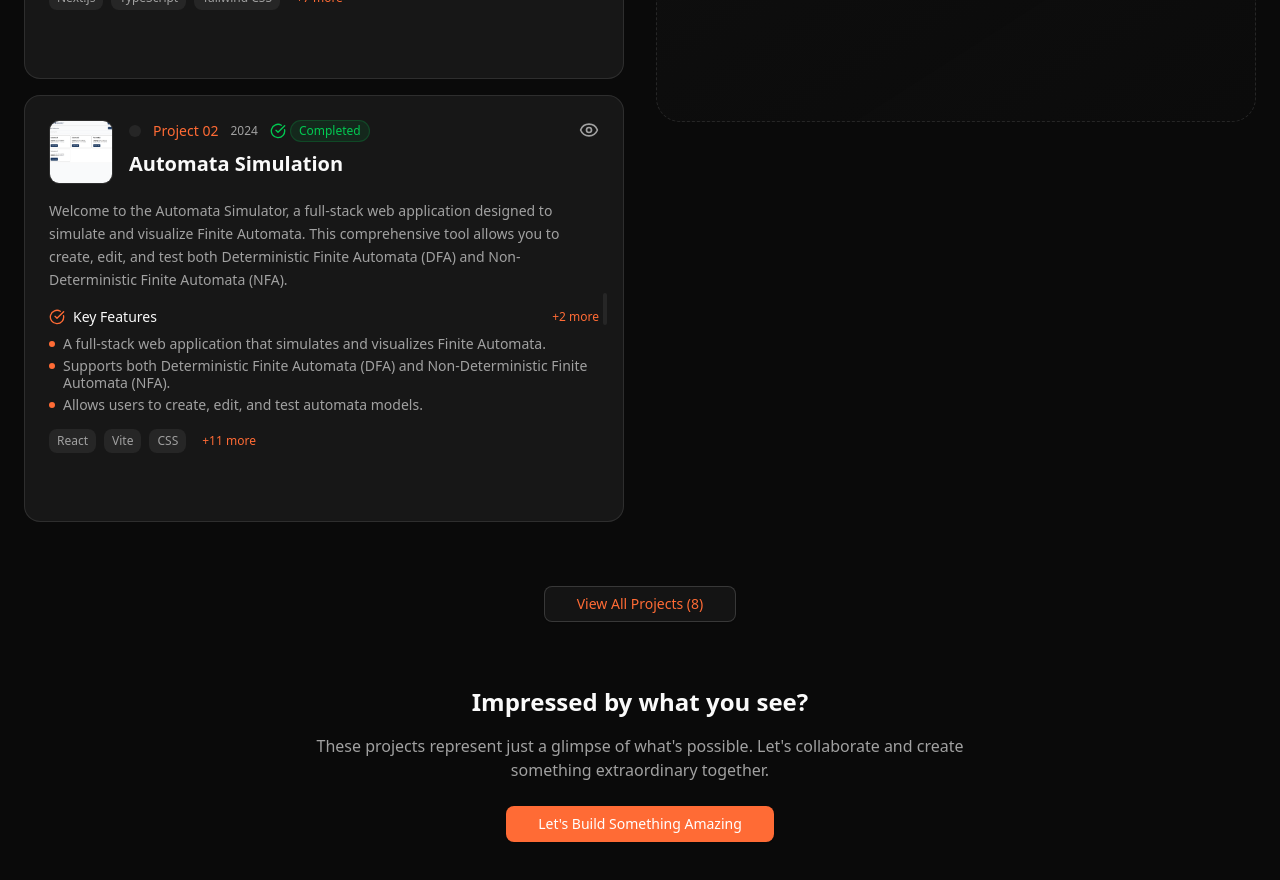
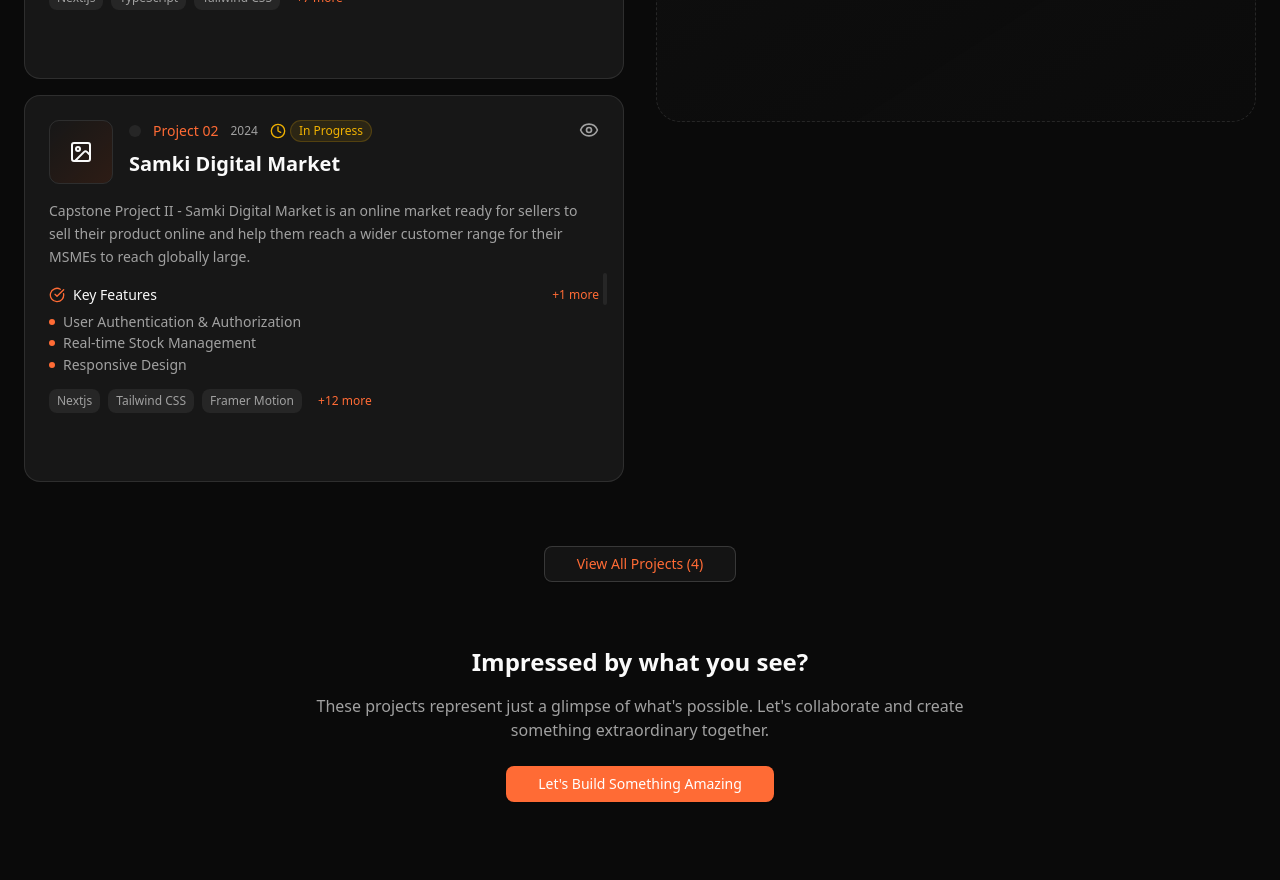
Before and after one commit to UmLyrithyreach/my-portfolio-nextjs, a Next.js app: page / in a window 1280 px wide. Shown: the part 4660-5540 px from the top of the page. Built offline with nearby package versions, Linux system fonts and the light colour scheme.

Commit message:
feat(portfolio): add Samki Digital Market project details and update Automata project with live URL

```diff
--- a/src/data/portfolio.ts
+++ b/src/data/portfolio.ts
@@ -57,6 +57,46 @@ export const projects: Project[] = [
     ],
   },
   {
+    id: "samki-digital-market",
+    title: "Samki Digital Market",
+    description:
+      "Capstone Project II - Samki Digital Market is an online market ready for sellers to sell their product online and help them reach a wider customer range for their MSMEs to reach globally large.",
+    image: "",
+    technologies: [
+      // Frontend
+      "Nextjs",
+      "Tailwind CSS",
+      "Framer Motion",
+      "",
+      "Axios",
+      "Lucide React",
+
+      // Backend
+      "Node.js",
+      "Express.js",
+      "PostgreSQL",
+      "Sequelize",
+      "JWT",
+      "",
+
+      // Development
+      "Vite",
+      "ESLint",
+      ""
+    ],
+    githubUrl: "https://github.com/YongVuthivathnakk/samki-digital-market-next-app.git",
+    category: ["Full-Stack Web Application", "Capstone Project"],
+    // Optional additional fields based on your architecture
+    features: [
+      "User Authentication & Authorization",
+      "Real-time Stock Management",
+      // "PostgreSQL Database Integration",
+      "Responsive Design",
+      "RESTful API Architecture",
+    ],
+    status: "In Progress", // or "In Development"
+  },
+  {
     id: "automata-simulation",
     title: "Automata Simulation",
     description:
@@ -88,6 +128,7 @@ export const projects: Project[] = [
       "https://github.com/ShurikenBy6YoungTechStudents/automata-project.git",
     category: ["Full-Stack Web Application", "School Project"],
     status: "Completed",
+    liveUrl: "https://automata-fawn.vercel.app",
     features: [
       "A full-stack web application that simulates and visualizes Finite Automata.",
       "Supports both Deterministic Finite Automata (DFA) and Non-Deterministic Finite Automata (NFA).",
@@ -136,161 +177,6 @@ export const projects: Project[] = [
     ],
     status: "Completed", // or "In Development"
   },
-  {
-    id: "chlartTask",
-    title: "Chlart Task Management",
-    description:
-      "A task management system for small businesses to manage their tasks and projects efficiently.",
-    image: "/projects/ChlartHero.png",
-    technologies: [
-      // Frontend
-      "React",
-      "Tailwind CSS",
-      "Lucide React",
-
-      // Development
-      "Vite",
-      "ESLint",
-    ],
-    githubUrl: "https://github.com/PhaySometh/Cadt_Y2_SE_G2_FE_Final_Project",
-    category: ["Frontend Web Application", "School Project"],
-    // Optional additional fields based on your architecture
-    features: [
-      "User Authentication & Authorization",
-      "Real-time Stock Management",
-      "PostgreSQL Database Integration",
-      "Responsive Design",
-      "RESTful API Architecture",
-    ],
-    status: "Completed", // or "In Development"
-  },
-  {
-    id: "hostpital management",
-    title: "Hospital Management System",
-    description:
-      "A comprehensive command-line Hospital Management System built with Dart that manages appointments, users, and hospital operations efficiently. Features multi-role authentication for patients, doctors, and administrators with appointment scheduling and management capabilities.",
-    image: "/projects/hospital-management.png",
-    technologies: [
-      "Dart",
-      "UUID",
-      "JSON File Storage",
-      "Test Framework",
-    ],
-    githubUrl: "https://github.com/Ming-99s/hostpital-managment.git",
-    category: ["School Project"],
-    // Optional additional fields based on your architecture
-    features: [
-      "Multi-role Authentication: Support for Patient, Doctor, and Admin users",
-      "User Registration & Profile Management: Secure registration and profile management system",
-      "Appointment Scheduling: Patients can book appointments with available doctors",
-      "Appointment Tracking: Monitor appointments with multiple statuses (pending, approved, rejected, canceled)",
-      "Role-Based Dashboards: Customized dashboards for each user type",
-      "Doctor Availability Management: Doctors can manage their schedules and approve/reject appointments",
-      "Administrative Oversight: Admins can manage all users and view system statistics",
-      "JSON-based Data Persistence: File-based storage for users and appointments",
-      "Comprehensive Unit Tests: Full test coverage for services, repositories, and domain logic",
-    ],
-    status: "Completed", // or "In Development"
-  },
-  {
-    id: "clothes-store-management",
-    title: "Clothes Store Management System",
-    description:
-      "A comprehensive Java-based Clothes Store Management System implemented as an object-oriented project. The system models customers, orders, clothes inventory, suppliers, and staff with complete CRUD operations and database persistence using MariaDB/MySQL.",
-    image: "/projects/clothes-store.png",
-    technologies: [
-      "Java",
-      "MariaDB",
-      "JDBC",
-      "OOP",
-      "Maven",
-    ],
-    githubUrl: "https://github.com/UmLyrithyreach/GroupProjectOOP-JAVA-",
-    category: ["School Project", "Group Project"],
-    // Optional additional fields based on your architecture
-    features: [
-      "Customer Management: Add, update, and view customer details with contact information",
-      "Order Processing: Create and track orders with status updates and payment management",
-      "Inventory Management: Comprehensive clothes inventory with categorization and stock tracking",
-      "Supplier Management: Store supplier details and track supplied products",
-      "Staff Management: Employee information and role-based access control",
-      "Database Integration: Full CRUD operations with MariaDB/MySQL database",
-      "Data Persistence: SQL-based storage with proper schema design",
-      "Business Logic Layer: Service classes for validation and transaction coordination",
-      "MVC Architecture: Separation of concerns with Model-DAO-Service-UI layers",
-    ],
-    status: "Completed", // or "In Development"
-  },
-  {
-    id: "intro to cyber",
-    title: "Introducing to CyberSecurity Project",
-    description:
-      "A Python-based security tool designed to protect your computer against spyware, ransomware, worms, and other threats. This project demonstrates malware detection and prevention techniques, specifically targeting common malicious behaviors such as keyloggers, screen lockers, and data exfiltration.",
-    technologies: [
-      "Python",
-      "PyQt5",
-      "watchdog",
-      "psutil",
-      "pywin32",
-      "GUI Development",
-      "Windows Security",
-      "Cybersecurity",
-    ],
-    githubUrl: "https://github.com/SeaHuyty/rnicrosoft-service",
-    category: ["Security Tool", "Desktop Application", "School Project"],
-    features: [
-      "Real-Time Threat Detection: Keylogger detection, screenshot/webcam spyware detection, Chrome password stealer detection",
-      "Telegram data exfiltration detection and screen locker ransomware detection",
-      "Registry persistence detection (e.g., WindowsSystemUpdate) and USB worm detection",
-      "Real-time file monitoring and manual scanning capabilities",
-      "Emergency removal tools and quarantine system for malicious files",
-      "PyQt5-based GUI with dashboard for easy threat management",
-      "Simulates detection of 28+ different threat patterns",
-    ],
-    status: "Completed",
-  },
-  {
-    id: "cadt-y2-se-g2-frontend",
-    title: "CADT Y2 SE G2 - Frontend Final Project",
-    description:
-      "A modern frontend application built with React and Vite, featuring a comprehensive UI component library and responsive design. This full-featured React application showcases modern web development practices with HMR support for rapid development iteration.",
-    liveUrl: "https://cadt-y2-se-g2-fe-final-project.vercel.app",
-    technologies: [
-      "React",
-      "Vite",
-      "TypeScript",
-      "Tailwind CSS",
-      "HeroUI",
-      "Headless UI",
-      "Heroicons",
-      "Lucide React",
-      "DaisyUI",
-      "React Router DOM",
-      "Mantine",
-      "Axios",
-      "Express.js",
-      "CORS",
-    ],
-    githubUrl: "https://github.com/PhaySometh/Cadt_Y2_SE_G2_FE_Final_Project",
-    category: ["Frontend Web Application", "School Project"],
-    features: [
-      "Modern React 19 with Vite for optimized development and build",
-      "Lightning-fast HMR (Hot Module Replacement) for rapid iteration",
-      "Comprehensive UI component library with HeroUI and DaisyUI",
-      "Responsive design with Tailwind CSS utility-first framework",
-      "Client-side routing with React Router DOM",
-      "Icon libraries: Heroicons and Lucide React",
-      "Accessible components with Headless UI integration",
-      "Mantine component library and custom hooks",
-      "Promise-based HTTP requests with Axios",
-      "Express backend with CORS support",
-      "Environment variable management with Dotenv",
-      "ESLint configured with React Hooks linting",
-    ],
-    status: "Completed",
-  },
-
-
 ];
 
 export const skills: Skill[] = [
```
